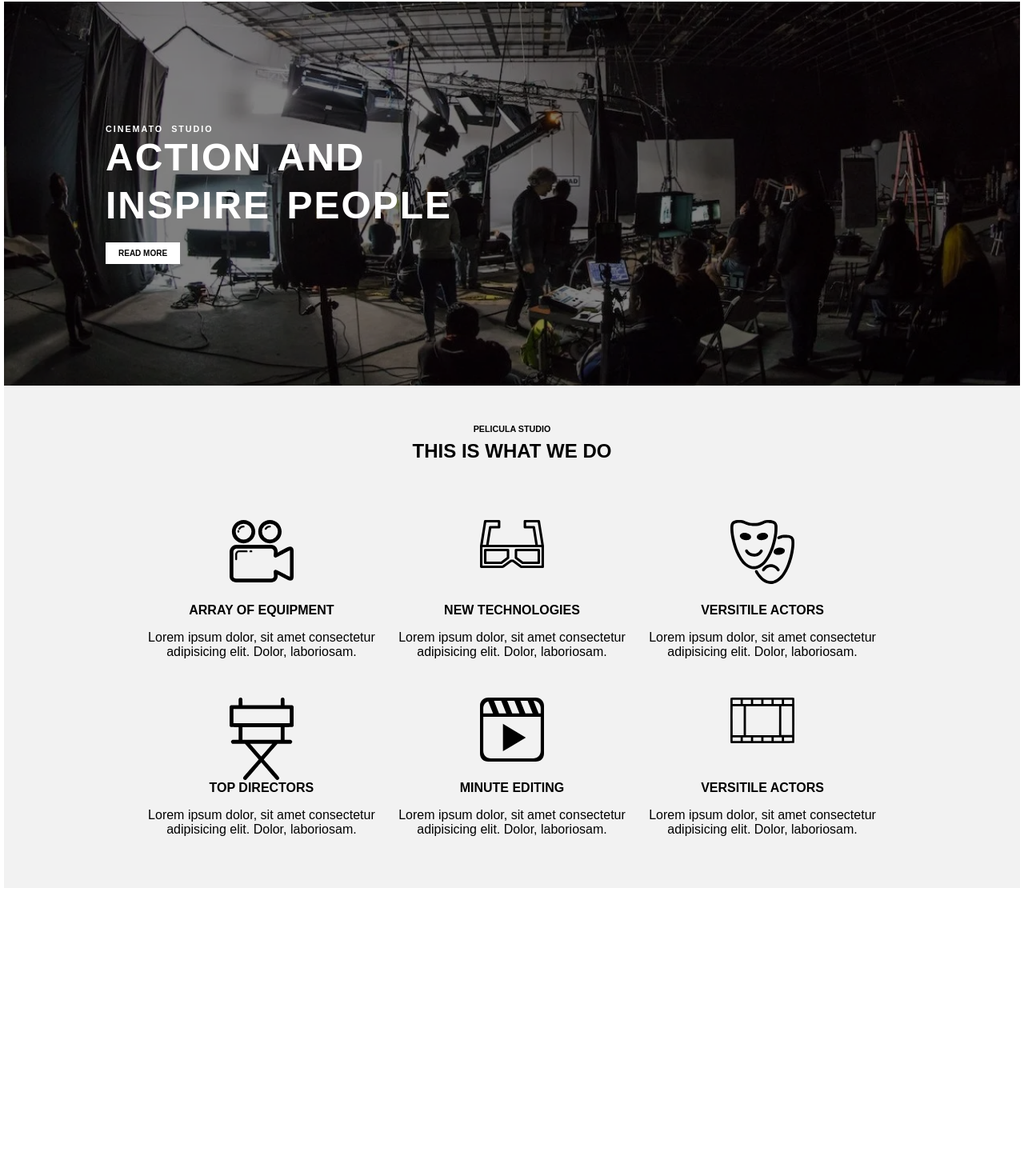
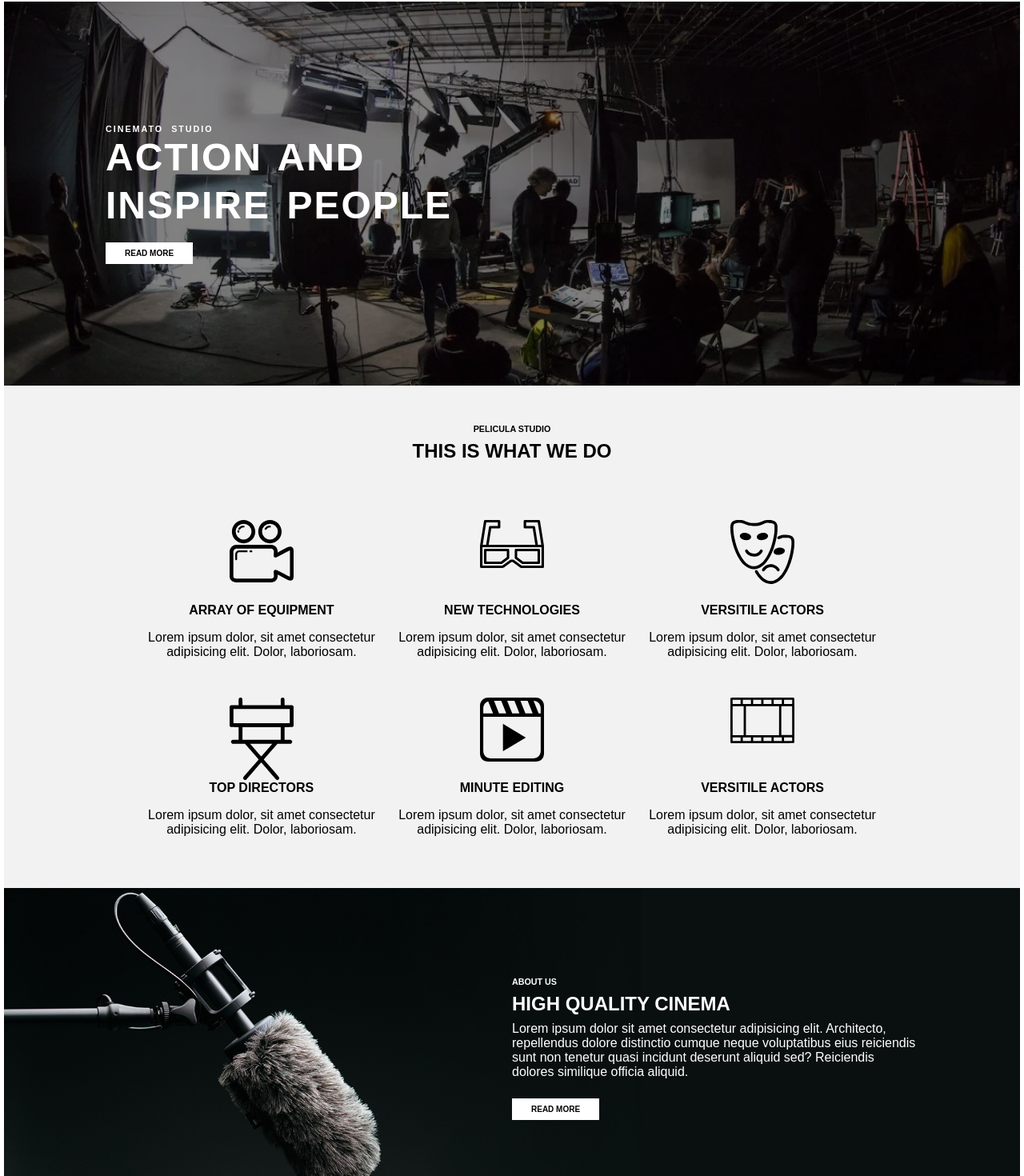
Before and after one commit to PaoloMarzocchi/proj-html-vuejs, a Vue app: page / in a window 1280 px wide. Shown: the part 81-1551 px from the top of the page at 80% size. Before the commit the page ends 1191 px from the top, so only its background shows below. Built offline with nearby package versions, Linux system fonts and the light colour scheme; a web font is replaced by a local one.

Commit message:
add about-us section in main

```diff
--- a/src/App.vue
+++ b/src/App.vue
@@ -16,10 +16,12 @@ export default {
 
         <!-- Jumbotron section -->
         <section class="jumbo">
-            <div class="container d-flex">
+            <div class="container">
+                <div class="text-box d-flex">
                     <h6>CINEMATO STUDIO</h6>
                     <h1>ACTION AND <br> INSPIRE PEOPLE</h1>
-                <button>READ MORE</button>
+                    <button class="btn-light">READ MORE</button>
+                </div>
             </div>
 
         </section>
@@ -85,7 +87,22 @@ export default {
                 </div>
             </div>
         </section>
-        <section></section>
+        <section class="about">
+            <div class="container d-flex">
+                <div class="text-box d-flex">
+                    <h6>ABOUT US</h6>
+                    <h2>HIGH QUALITY CINEMA</h2>
+                    <p>
+                        Lorem ipsum dolor sit amet consectetur adipisicing elit. Architecto, repellendus dolore
+                        distinctio cumque neque voluptatibus eius reiciendis sunt non tenetur quasi incidunt deserunt
+                        aliquid sed? Reiciendis dolores similique officia aliquid.
+                    </p>
+                    <button class="btn-light">READ MORE</button>
+
+                </div>
+            </div>
+
+        </section>
         <section></section>
         <section></section>
         <section></section>
@@ -164,6 +181,25 @@ a {
     padding: 3rem;
 }
 
+.text-box {
+    position: relative;
+    flex-direction: column;
+    color: var(--cine--lightest);
+    justify-content: center;
+    height: 100%;
+}
+
+.btn-light {
+    background-color: var(--cine--lightest);
+    border: none;
+    padding: 0.5rem 1.5rem;
+    font-size: 10px;
+    font-weight: bold;
+    width: fit-content;
+    margin-top: 1rem;
+
+}
+
 /* #endregion Utilities */
 
 #site-main {
@@ -190,13 +226,9 @@ a {
 
         }
 
-        &>div {
-            position: relative;
-            z-index: 100;
-            flex-direction: column;
-            color: var(--cine--lightest);
-            justify-content: center;
+        .container {
             height: 100%;
+        }
 
 
         & h1 {
@@ -212,20 +244,6 @@ a {
             word-spacing: 5px;
 
         }
-
-
-            & button {
-                background-color: var(--cine--lightest);
-                border: none;
-                padding: 0.5rem 1rem;
-                font-size: 10px;
-                font-weight: bold;
-                width: fit-content;
-                margin-top: 1rem;
-
-            }
-        }
-
 
     }
 
@@ -265,5 +283,25 @@ a {
 
     }
 
+    .about {
+        background-image: url(/img/About-Us.jpg);
+        background-position: center;
+        background-size: cover;
+        height: 25rem;
+
+        .container {
+            height: 100%;
+            justify-content: end;
+        }
+
+        .text-box {
+
+            width: 50%;
+            gap: 0.5rem;
+
+
+        }
+    }
+
 }
 </style>
```
Lines whose indentation alone changed are shown as unchanged.
